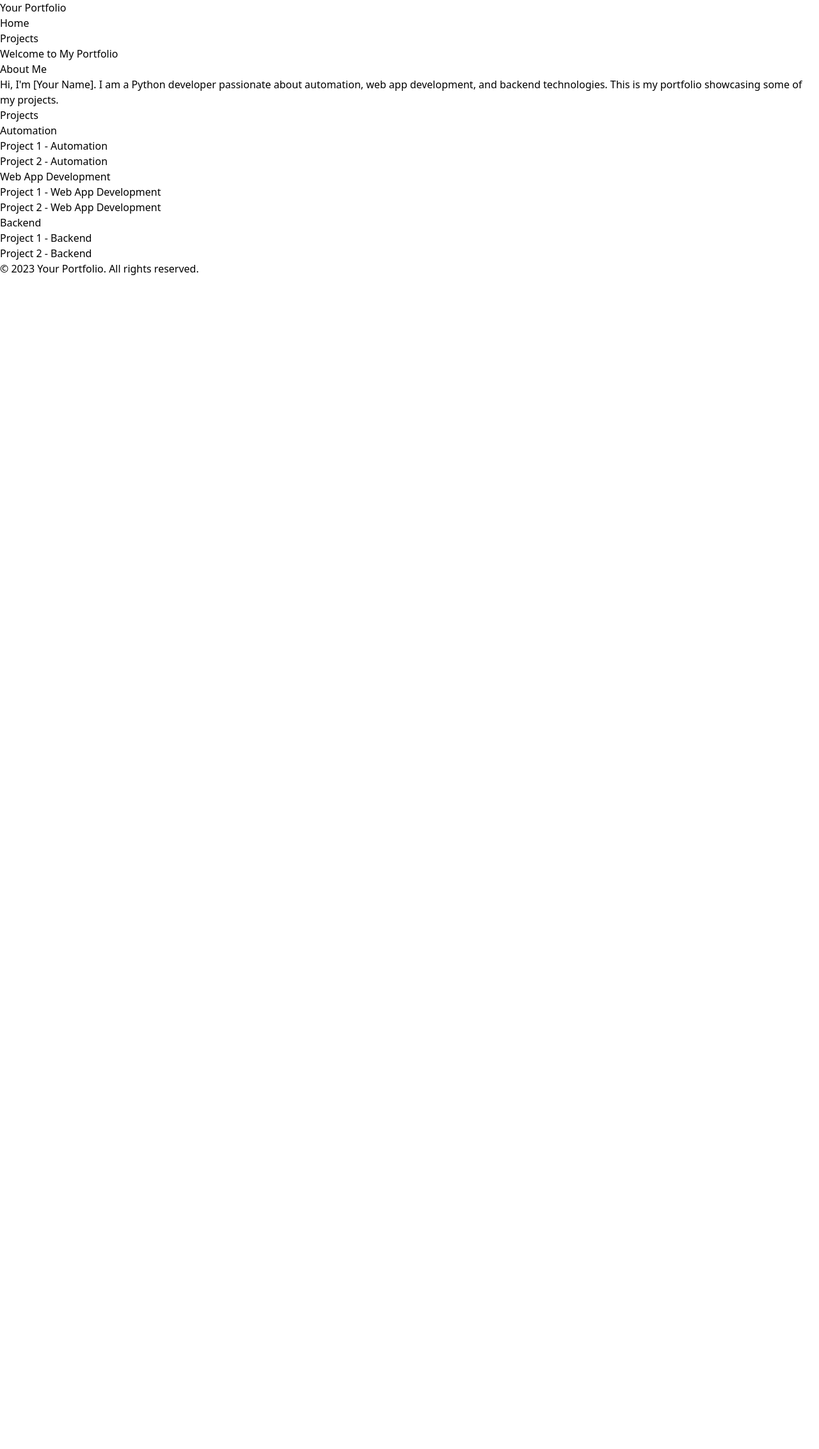
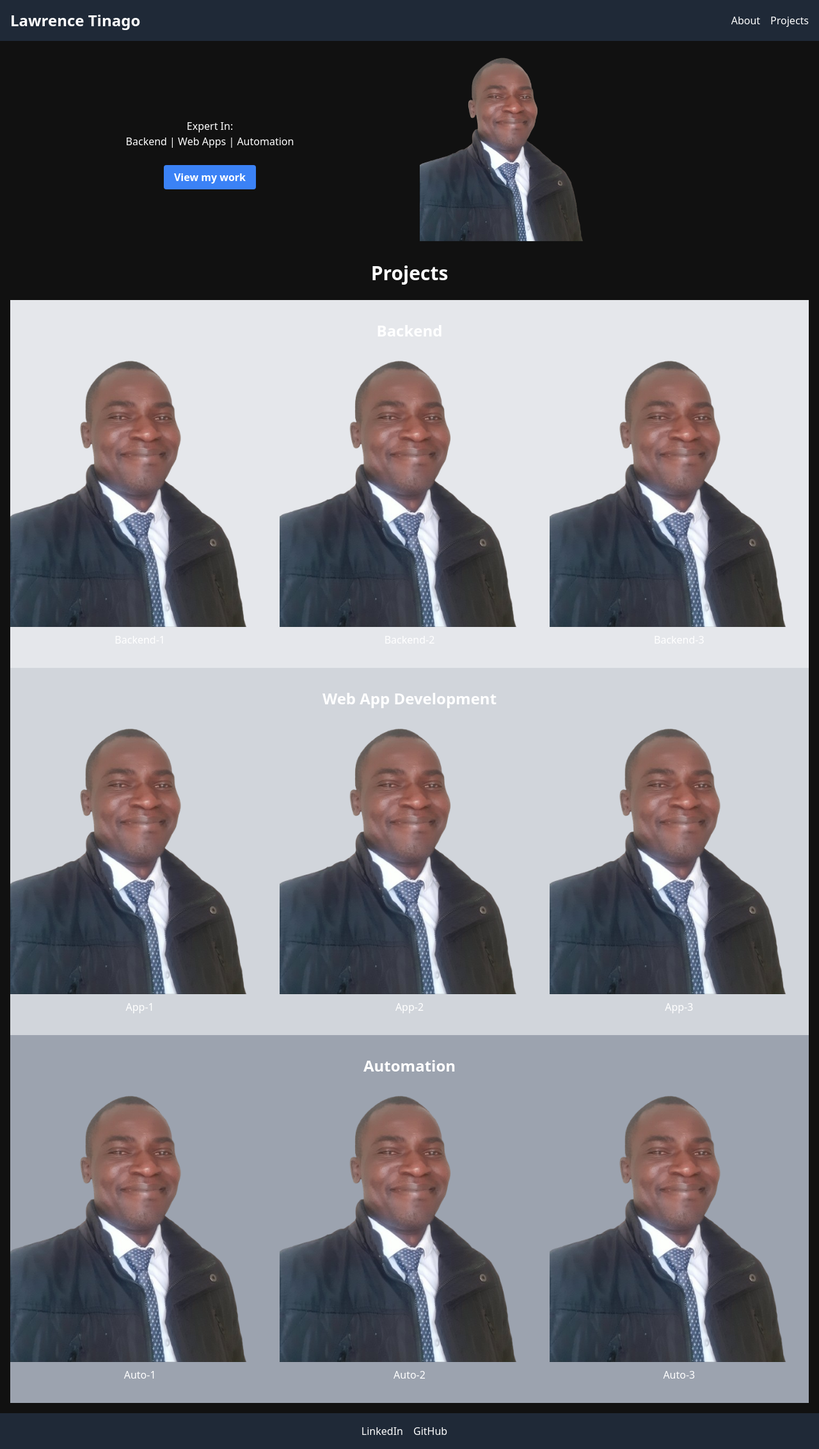
Before and after one commit to lawrence-tin/portfolio-site, a Django app: page / in a window 1280 px wide. Shown: the whole page at 64% size. Before the commit the page ends 430 px from the top, so only its background shows below. Run offline with Django 5.2, Linux system fonts and the light colour scheme; style sheets or scripts are compiled from the project's sources.

Commit message:
Styled home page

```diff
--- a/projects/templates/projects/base.html
+++ b/projects/templates/projects/base.html
@@ -4,41 +4,73 @@
 <html lang="en">
 <head>
     <meta charset="UTF-8">
-    <title>{% block title %}Your Portfolio{% endblock %}</title>
+    <title>{% block title %}Lawrence Tinago{% endblock %}</title>
     <!-- Add your meta tags, stylesheets, and other head content -->
     <link rel="stylesheet" href="{% static 'css/main.css' %}">
-    <script src="{% static 'js/script.js' %}"></script>
     <!-- Include Bootstrap or other CSS frameworks -->
+
+    <!-- Tailwind CSS -->
+    <link href="https://cdn.jsdelivr.net/npm/tailwindcss@2.2.15/dist/tailwind.min.css" rel="stylesheet">
+    <!-- Dark Theme -->
+    <style>
+        /* Add dark theme styles here */
+        :root {
+            --bg-primary: #111; /* Dark background color */
+            --text-primary: #fff; /* White text color */
+        }
+        body {
+            background-color: var(--bg-primary);
+            color: var(--text-primary);
+        }
+    </style>
 </head>
 <body>
 
 <header>
-    <!-- Your header content: logo, site title, etc. -->
-    <h1>Your Portfolio</h1>
-    <nav>
-        <ul>
-            <li><a href="{% url 'home' %}">Home</a></li>
-            <li><a href="{% url 'projects' %}">Projects</a></li>
-            <!-- Add more navigation links as needed -->
-        </ul>
+    <!-- Navigation Bar -->
+    <nav class="bg-gray-800 p-4">
+        <div class="container mx-auto flex justify-between items-center">
+            <h1 class="text-2xl font-bold">Lawrence Tinago</h1>
+            <ul class="flex space-x-4">
+                <!-- About link with smooth scroll -->
+                <li><a href="#about-section" class="text-white">About</a></li>
+                <li><a href="#projects-section" class="text-white">Projects</a></li>
+                <!-- Add more navigation links as needed -->
+            </ul>
+        </div>
     </nav>
 </header>
 
 <main>
-    <div class="container">
+    <div class="container mx-auto p-4">
         {% block content %}
         {% endblock %}
     </div>
 </main>
 
-<footer>
-    <!-- Your footer content: copyright, links, etc. -->
-    <p>&copy; 2023 Your Portfolio. All rights reserved.</p>
+<footer class="bg-gray-800 text-white py-4">
+    <div class="container mx-auto flex justify-center items-center">
+        <!-- Links to LinkedIn and GitHub -->
+        <a href="https://www.linkedin.com/" class="mr-4">LinkedIn</a>
+        <a href="https://github.com/" class="mr-4">GitHub</a>
+    </div>
 </footer>
 
-<!-- Add your scripts and JS libraries -->
-<script src="{% static 'js/script.js' %}"></script>
-<!-- Include Bootstrap or other JS frameworks -->
+<!-- Smooth scroll script -->
+<script>
+    document.querySelectorAll('a[href^="#"]').forEach(anchor => {
+        anchor.addEventListener('click', function (e) {
+            e.preventDefault();
+
+            const target = document.querySelector(this.getAttribute('href'));
+            if (target) {
+                target.scrollIntoView({
+                    behavior: 'smooth'
+                });
+            }
+        });
+    });
+</script>
 
 </body>
 </html>
--- a/projects/templates/projects/home.html
+++ b/projects/templates/projects/home.html
@@ -1,44 +1,126 @@
 {% extends 'projects/base.html' %}
 
-{% block title %}Home - Your Portfolio{% endblock %}
+{% block title %}Home - Lawrence Tinago{% endblock %}
 
 {% block content %}
-    <h1>Welcome to My Portfolio</h1>
+    <div class="container mx-auto">
+        <div class="flex flex-wrap">
+            <div class="w-full lg:w-1/2 px-4 flex justify-center items-center">
+                <div>
+                    <section class="mt-4 text-center">
+                        <h1>Expert In:</h1>
+                        <p>
+                            Backend | Web Apps | Automation
+                        </p>
+                    </section>
+                    <section class="mt-8 text-center">
+                        <!-- Button to Scroll to Projects -->
+                        <a href="#projects-section" class="bg-blue-500 hover:bg-blue-700 text-white font-bold py-2 px-4 rounded">
+                            View my work
+                        </a>
+                    </section>
+                </div>
+            </div>
 
-    <section>
-        <h2>About Me</h2>
-        <p>
-            Hi, I'm [Your Name]. I am a Python developer passionate about automation,
-            web app development, and backend technologies. This is my portfolio showcasing
-            some of my projects.
-        </p>
-    </section>
+            <!-- Right Side: Photo -->
+            <div class="w-full lg:w-1/4 px-4">
+                <!-- Image Placeholder (Replace with your photo) -->
+                <img src="static/images/law.png" alt="Your Photo" class="w-full h-auto">
+            </div>
+        </div>
+    </div>
 
-    <section>
-        <h2>Projects</h2>
-        <div class="categories">
-            <div class="category">
-                <h3>Automation</h3>
-                <ul>
-                    <li><a href="#">Project 1 - Automation</a></li>
-                    <li><a href="#">Project 2 - Automation</a></li>
-                    <!-- Add more Automation project links -->
+
+    <!-- Projects Section -->
+    <section id="projects-section" class="mt-8">
+        <h2 class="text-center text-3xl font-semibold mb-6">Projects</h2>
+
+        <!-- Backend Projects Section -->
+        <div class="bg-gray-200 py-8">
+            <div class="container mx-auto text-center">
+                <h3 class="text-2xl font-semibold mb-4">Backend</h3>
+                <!-- Projects displayed in columns -->
+                <ul class="grid grid-cols-1 lg:grid-cols-3 gap-4">
+                    <!-- Replace with actual project thumbnails and titles -->
+                    <li>
+                        <a href="#">
+                            <img src="static/images/law.png" alt="Backend-1">
+                            <p class="mt-2">Backend-1</p>
+                        </a>
+                    </li>
+                    <li>
+                        <a href="#">
+                            <img src="static/images/law.png" alt="Backend-2">
+                            <p class="mt-2">Backend-2</p>
+                        </a>
+                    </li>
+                    <li>
+                        <a href="#">
+                            <img src="static/images/law.png" alt="Backend-3">
+                            <p class="mt-2">Backend-3</p>
+                        </a>
+                    </li>
+                    <!-- Add more projects -->
                 </ul>
             </div>
-            <div class="category">
-                <h3>Web App Development</h3>
-                <ul>
-                    <li><a href="#">Project 1 - Web App Development</a></li>
-                    <li><a href="#">Project 2 - Web App Development</a></li>
-                    <!-- Add more Web App Development project links -->
+        </div>
+
+        <!-- Web App Development Projects Section -->
+        <div class="bg-gray-300 py-8">
+            <div class="container mx-auto text-center">
+                <h3 class="text-2xl font-semibold mb-4">Web App Development</h3>
+                <!-- Projects displayed in columns -->
+                <ul class="grid grid-cols-1 lg:grid-cols-3 gap-4">
+                    <!-- Replace with actual project thumbnails and titles -->
+                    <!-- ... -->
+                    <li>
+                        <a href="#">
+                            <img src="static/images/law.png" alt="App-1">
+                            <p class="mt-2">App-1</p>
+                        </a>
+                    </li>
+                    <li>
+                        <a href="#">
+                            <img src="static/images/law.png" alt="App-2">
+                            <p class="mt-2">App-2</p>
+                        </a>
+                    </li>
+                    <li>
+                        <a href="#">
+                            <img src="static/images/law.png" alt="App-3">
+                            <p class="mt-2">App-3</p>
+                        </a>
+                    </li>
                 </ul>
             </div>
-            <div class="category">
-                <h3>Backend</h3>
-                <ul>
-                    <li><a href="#">Project 1 - Backend</a></li>
-                    <li><a href="#">Project 2 - Backend</a></li>
-                    <!-- Add more Backend project links -->
+        </div>
+
+        <!-- Automation Projects Section -->
+        <div class="bg-gray-400 py-8">
+            <div class="container mx-auto text-center">
+                <h3 class="text-2xl font-semibold mb-4">Automation</h3>
+                <!-- Projects displayed in columns -->
+                <ul class="grid grid-cols-1 lg:grid-cols-3 gap-4">
+                    <!-- Replace with actual project thumbnails and titles -->
+                    <!-- ... -->
+                    <li>
+                        <a href="#">
+                            <img src="static/images/law.png" alt="Auto-1">
+                            <p class="mt-2">Auto-1</p>
+                        </a>
+                    </li>
+                    <li>
+                        <a href="#">
+                            <img src="static/images/law.png" alt="Auto-2">
+                            <p class="mt-2">Auto-2</p>
+                        </a>
+                    </li>
+                    <li>
+                        <a href="#">
+                            <img src="static/images/law.png" alt="Auto-3">
+                            <p class="mt-2">Auto-3</p>
+                        </a>
+                    </li>
                 </ul>
             </div>
         </div>
```
Also changed, not shown: static/images/law.jpg (added), static/images/law.png (added).
